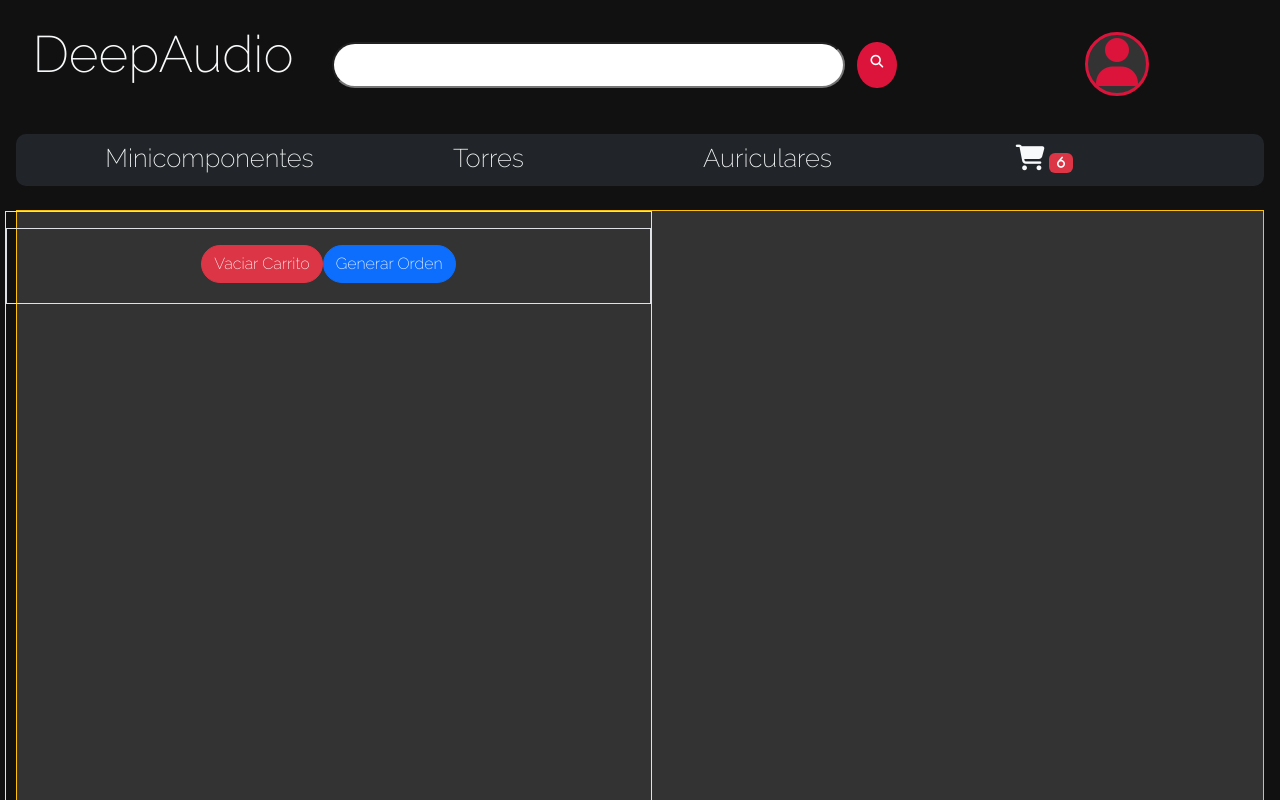
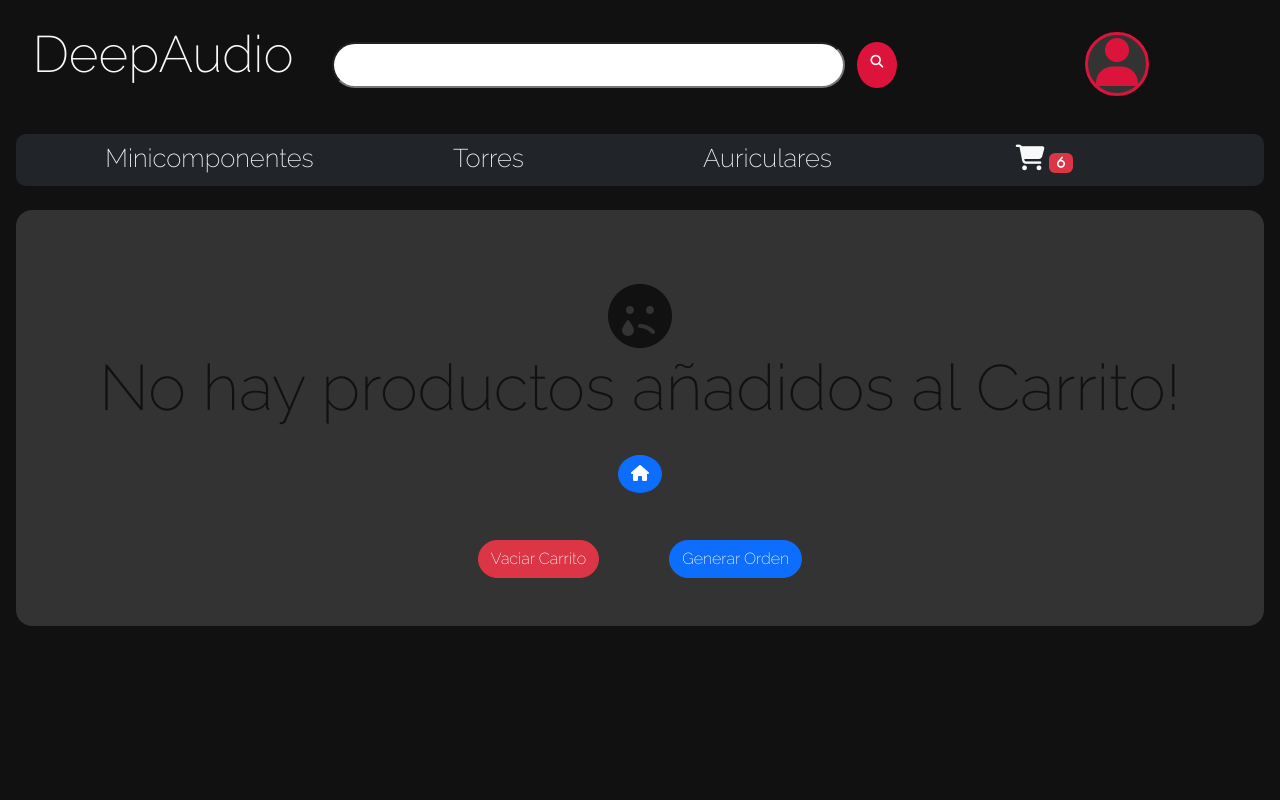
Before and after one commit to VLiras/Entregas-Liras, a React (Vite) app: page /cart in a window 1280 px wide. Shown: the top 800 px of the page. Built offline with nearby package versions, Linux system fonts and the light colour scheme.

Commit message:
Cart solucionado

```diff
--- a/src/App.css
+++ b/src/App.css
@@ -23,7 +23,7 @@ nav{width: 100%;height: 3vw;background-color:#333;border-radius: 10px;padding: 0
 .wrap{width: 98%;height: 100%;display: grid;grid-template-columns: 20% 20% 20% 20% 20%;grid-template-rows: auto;margin: 0 auto;}
 .navOptions{height: 3vw;cursor: pointer;}.navOptions:hover{background-color: #111;transition: 1s;}
 .cart{height: 100%;width: 100%;margin: 0 auto;padding: 0% 6%;cursor: pointer;}
-.cartContainer{display: grid;grid-template-columns: 50% 50%;grid-template-rows: auto;padding: 2%;width: 25%;margin: 3% auto;height: 60%;cursor: pointer;}
+.cartContainer{padding: 2%;}
 .number{background-color: crimson;border-radius: 10px;font-size: 0.8vw;width: 100%;height: 1.5vw;padding: 0%;}
 .searchBar{margin: 1% auto;padding:1%;}
 input{font-size: 1.6vw;padding: 0.5% 1%;width: 40%;border-radius: 4rem;}
--- a/src/Components/CartContainer/CartContainer.jsx
+++ b/src/Components/CartContainer/CartContainer.jsx
@@ -1,12 +1,14 @@
 import { addDoc, collection, doc, getFirestore, updateDoc } from "firebase/firestore"
 import { useState } from "react"
-import { Card,Button } from "react-bootstrap"
+import { Card,Button,Toast } from "react-bootstrap"
 import { Link } from "react-router-dom"
 import { useCartContext } from "../../Context/CartContext"
-import products from "../../Utils/products"
+// import products from "../../Utils/products"
 import Order from "../Form/Order"
 import Total from "../Total/Total"
+import NoProduct from "../NoProduct/NoProduct"
 const CartContainer = () => {
+    const [show, setShow] = useState(false);
     const {cartList,cleanCart} = useCartContext()
     // => Listado de productos
     const [id,setId] = useState([])
@@ -50,24 +52,15 @@ const CartContainer = () => {
             [e.target.name]:e.target.value
         })
     }
-    const NoProduct = () =>{
-        return(
-            <div className="col-12">
-            <h1 className="cartTitle mt-5">
-                    <i className="fa-solid fa-face-sad-tear"></i><br />
-                    No hay productos añadidos al Carrito!
-            </h1>
-            <Link to='/'><Button className="btn btn-primary"></Button></Link>
-            </div>
-        )
-    }
-    console.log(cartList)
+
+
+
     return(
         // { id != '' && <h2>Nro. de compra es: {id}</h2> } => Arreglar
-        <div style={{margin:'0 auto'}} className="cartContainer w-100 p-0 border border-warning mt-4">
-            <div className="row border ">
+        <div className="cartContainer w-100 rounded-4 mt-4">
+            <div className="row">
             {
-                cartList.lenght === 0 ?
+                cartList.length === 0 ?
                 <NoProduct/>
 
                 :
@@ -97,13 +90,32 @@ const CartContainer = () => {
                     </div>
                 ))
             }
-                <div style={{height:'6vw'}} className="border center p-3 mt-3 col-12">
-                    <button type="button" className="btn btn-danger rounded-pill" onClick={cleanCart}>Vaciar Carrito</button>
-                    <button type="button" onClick={() => createOrder()} className="btn btn-primary rounded-pill">Generar Orden</button>
+                <div className="footer col-12">
+                    <div style={{height:'6vw'}} className="center p-3 mt-3">
+                        <button style={{margin:'0 3%'}} type="button" className="btn btn-danger rounded-pill" onClick={cleanCart}>Vaciar Carrito</button>
+                        <button style={{margin:'0 3%'}} type="button" onClick={() => createOrder()} className="btn btn-primary rounded-pill">Generar Orden</button>
+                    </div>
                 </div>
                 <br />
                 <div className="d-none">
                     <Order/>
+                </div>
+                {/* Agregar a ItemDetail */}
+                <div className="d-none position-absolute">
+                <Toast onClose={() => setShow(false)} show={show} delay={3000} autohide>
+                    <Toast.Header>
+                        <img
+                        src="holder.js/20x20?text=%20"
+                        className="rounded me-2"
+                        alt="#"
+                        />
+                        <strong className="me-auto">Bootstrap</strong>
+                        <small>11 mins ago</small>
+                    </Toast.Header>
+                    <Toast.Body>
+                        <Link to='/cart'><Button className="btn btn-primary rounded-pill">Ir al carrito</Button></Link>
+                    </Toast.Body>
+                </Toast>
                 </div>
             </div>
         </div>
--- a/src/Components/Container/ComponenteContainer.jsx
+++ b/src/Components/Container/ComponenteContainer.jsx
@@ -1,12 +1,13 @@
 import { useState,useEffect} from "react"
 
 
-function Container({saludo}){
+function Container({/*saludo*/}){
     return(
         <>
             <h1>{saludo}</h1>
-            {/* {[1,2,3,4].map((numero,indice)=><li key={indice}>{numero}</li>)} */}
+            {[1,2,3,4].map((numero,indice)=><li key={indice}>{numero}</li>)}
+
         </>
     )
 }
-export default Container
+// export default Container
--- a/src/Components/NavBar/NavBar.jsx
+++ b/src/Components/NavBar/NavBar.jsx
@@ -29,7 +29,7 @@ function NavBar(){
                     <NavLink to='/minicomponentes' className="navs text-light col-3">Minicomponentes</NavLink>
                     <NavLink to='/torres' className="navs text-light col-3">Torres</NavLink>
                     <NavLink to='/auriculares' className="navs text-light col-3">Auriculares</NavLink>
-                    <Link to='/cart' href="#link" className="navs text-light col-3 "><Cart/></Link>
+                    <Link to='/cart' href="#link" className="navs text-light col-3"><Cart/></Link>
                 </Nav>
             </Navbar.Collapse>
         </Container>
--- /dev/null
+++ b/src/Components/NoProduct/NoProduct.jsx
@@ -0,0 +1,16 @@
+import React from 'react'
+import { Link } from 'react-router-dom'
+import  Button  from 'react-bootstrap/Button'
+const NoProduct = () => {
+  return (
+        <div className="col-12">
+            <h1 className="cartTitle mt-5">
+                    <i className="fa-solid fa-face-sad-tear"></i><br />
+                    No hay productos añadidos al Carrito!
+            </h1>
+            <Link to='/'><Button className="btn btn-primary rounded-circle"><i className="fa-solid fa-house"></i></Button></Link>
+        </div>
+    )
+}
+
+export default NoProduct
```
Also changed, not shown: src/App.jsx (+1 -8 lines).
